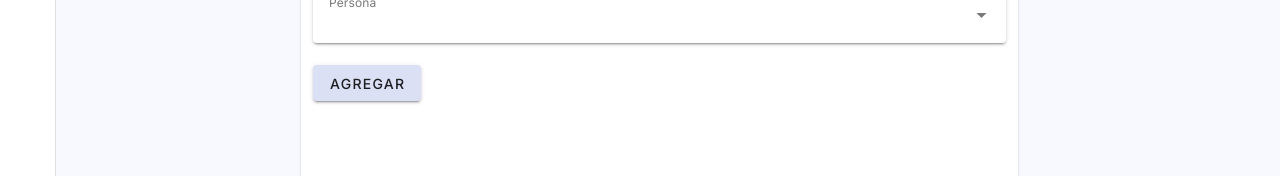
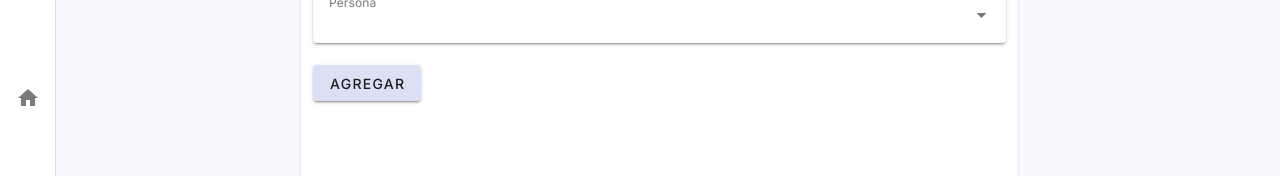
Before and after one commit to thenotoriousxul/paginataller, a Vue app in the folder pweb/: page /VistaCliente/perfil in a window 1280 px wide. Shown: the part 463-639 px from the top of the page. Built offline with nearby package versions, Linux system fonts and the light colour scheme.

Commit message:
boton en la vista del perfil para ir a home

```diff
--- a/pweb/src/views/VistaClienteView.vue
+++ b/pweb/src/views/VistaClienteView.vue
@@ -96,11 +96,21 @@ const triggerFileInput = () => {
           </router-link>
 
         </v-list>
+        <v-list class="btn-home" density="compact" nav>
+          <router-link to="/">
+            <v-list-item prepend-icon="mdi-home  " title="Ir a Inicio" value="home"></v-list-item>
+          </router-link>
+
+        </v-list>
+
+
+
       </v-navigation-drawer>
 
       <v-main class="container-right">
         <router-view></router-view>
       </v-main>
+
 
     </v-layout>
   </v-card>
@@ -207,4 +217,8 @@ const triggerFileInput = () => {
 .btn-aceptar:hover{
   transform: translateY(4px);
 }
+.btn-home{
+  width: 100vw;
+  margin-top: 340px;
+}
 </style>
```
